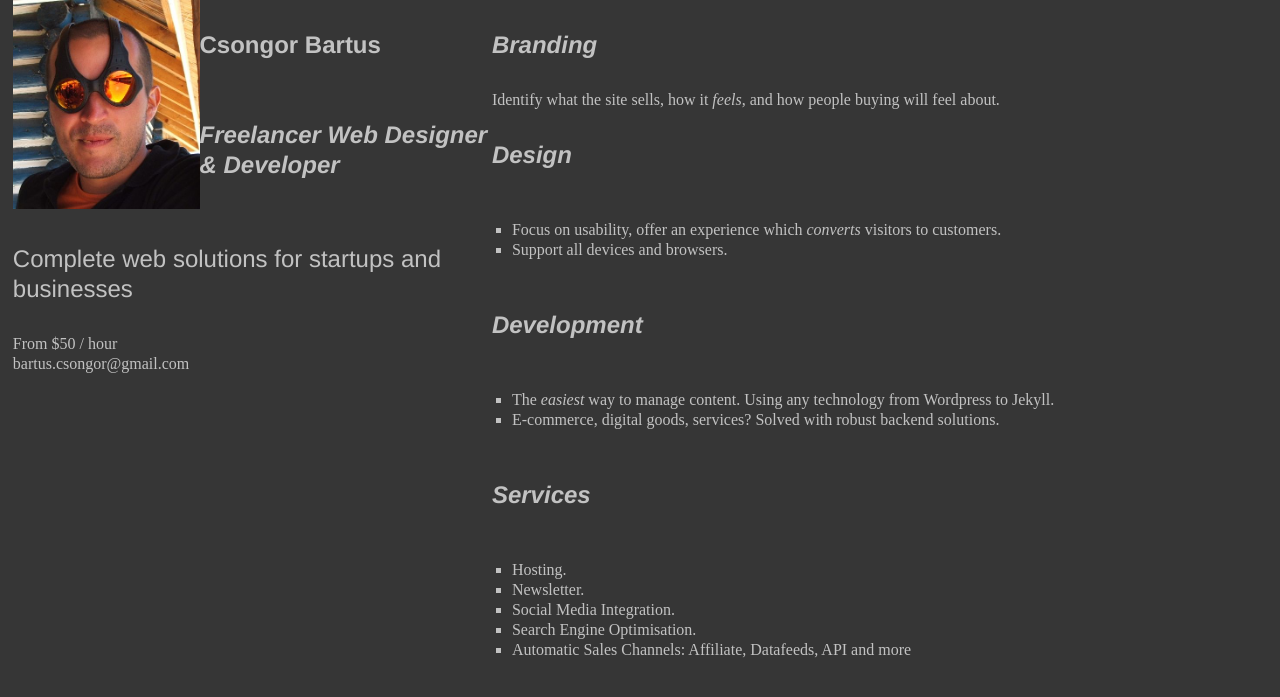
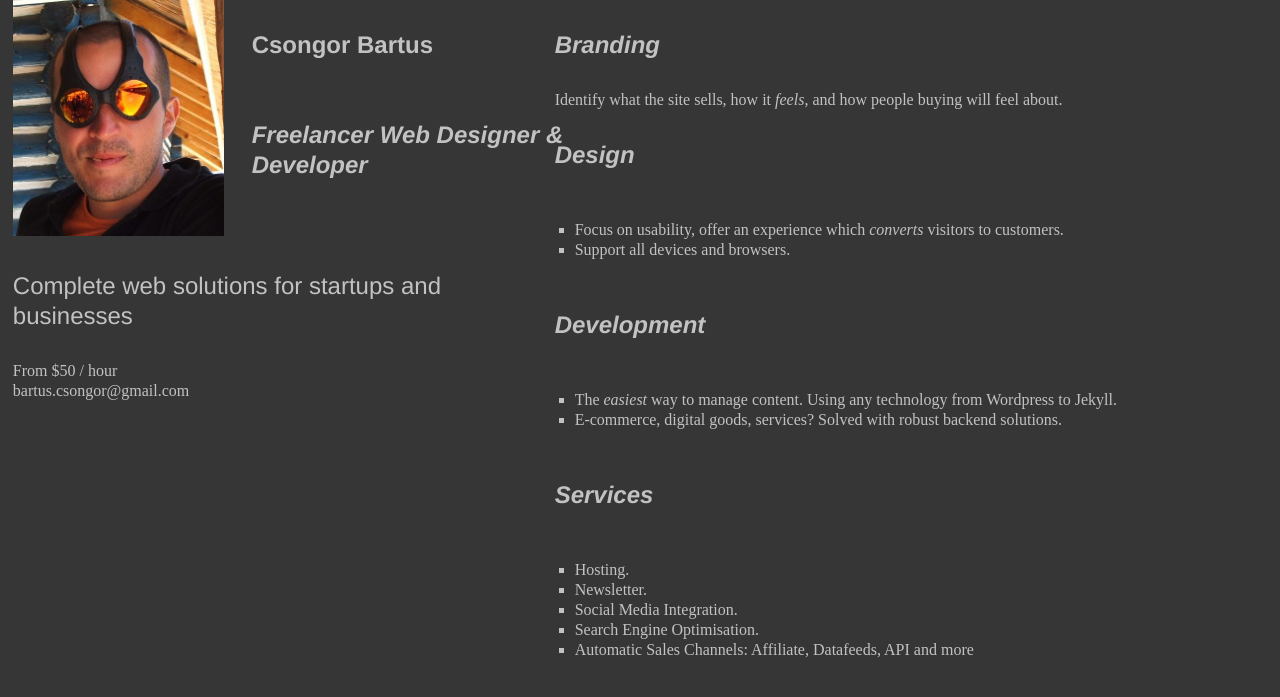
Before and after one commit to metamn/cs, a Jekyll site: the page built from index.html, in a window 1280 px wide. Shown: the top 697 px of the page. Built offline with Jekyll 4.4.1, drawn with Linux system fonts in a browser that asks for light colours.

Commit message:
Grid margins adjusted

```diff
--- a/assets/layout.css
+++ b/assets/layout.css
@@ -5,6 +5,8 @@ Syntax error: Undefined variable: "$minor".
 Backtrace:
 /home/cs/work/cs/assets/layout.scss:7
 /var/lib/gems/1.9.1/gems/sass-3.2.9/lib/sass/script/variable.rb:49:in `_perform'
+/var/lib/gems/1.9.1/gems/sass-3.2.9/lib/sass/script/node.rb:40:in `perform'
+/var/lib/gems/1.9.1/gems/sass-3.2.9/lib/sass/script/operation.rb:74:in `_perform'
 /var/lib/gems/1.9.1/gems/sass-3.2.9/lib/sass/script/node.rb:40:in `perform'
 /var/lib/gems/1.9.1/gems/sass-3.2.9/lib/sass/tree/visitors/perform.rb:298:in `visit_prop'
 /var/lib/gems/1.9.1/gems/sass-3.2.9/lib/sass/tree/visitors/base.rb:37:in `visit'
--- a/assets/metrics.scss
+++ b/assets/metrics.scss
@@ -9,3 +9,4 @@ $pad: 1.25em;
 
 $minor: 38.196%;
 $major: 61.804%;
+$margin: 5%;
--- a/assets/screen.css
+++ b/assets/screen.css
@@ -327,21 +327,21 @@ body .container {
 }
 /* line 6, layout.scss */
 body .container header {
-  width: 38.196%;
+  width: 43.196%;
   float: left;
   position: fixed;
 }
 /* line 12, layout.scss */
 body .container nav {
-  margin-left: 38.196%;
-  width: 61.804%;
+  margin-left: 43.196%;
+  width: 56.804%;
   float: left;
   position: fixed;
 }
 /* line 19, layout.scss */
 body .container #content {
-  margin-left: 38.196%;
-  width: 61.804%;
+  margin-left: 43.196%;
+  width: 56.804%;
   float: left;
   position: relative;
   top: 3.75em;
@@ -376,10 +376,11 @@ body .container header hgroup figure img {
 }
 /* line 38, theme.scss */
 body .container header hgroup h1, body .container header hgroup h2 {
-  max-width: 61.804%;
+  max-width: 56.804%;
+  margin-left: 5%;
   float: left;
 }
-/* line 46, theme.scss */
+/* line 47, theme.scss */
 body .container nav ul {
   display: block;
   margin: 0;
@@ -399,18 +400,18 @@ body .container nav ul li.last {
 
 /* Startpage
 */
-/* line 68, theme.scss */
+/* line 69, theme.scss */
 body.csongor-bartus .container nav {
   display: none;
 }
-/* line 72, theme.scss */
+/* line 73, theme.scss */
 body.csongor-bartus .container #content {
   top: 0;
 }
 
 /* Highlighting active navigation item
 */
-/* line 96, theme.scss */
+/* line 97, theme.scss */
 body.flow .container nav li#flow a {
   font-weight: bold;
   letter-spacing: 1px;
@@ -418,7 +419,7 @@ body.flow .container nav li#flow a {
   border: 1px outset;
 }
 
-/* line 108, theme.scss */
+/* line 109, theme.scss */
 body.skills .container nav li#skills a {
   font-weight: bold;
   letter-spacing: 1px;
@@ -426,7 +427,7 @@ body.skills .container nav li#skills a {
   border: 1px outset;
 }
 
-/* line 120, theme.scss */
+/* line 121, theme.scss */
 body.writing .container nav li#writing a {
   font-weight: bold;
   letter-spacing: 1px;
@@ -434,7 +435,7 @@ body.writing .container nav li#writing a {
   border: 1px outset;
 }
 
-/* line 132, theme.scss */
+/* line 133, theme.scss */
 body.design-and-development .container nav li#design-and-development a {
   font-weight: bold;
   letter-spacing: 1px;
--- a/assets/theme.scss
+++ b/assets/theme.scss
@@ -36,7 +36,8 @@ body {
         }
 
         h1, h2 {
-          max-width: $major;
+          max-width: $major - $margin;
+          margin-left: $margin;
           float: left;
         }
       }
```
Also changed, not shown: assets/layout.scss (+5 -5 lines), 5 other files.
